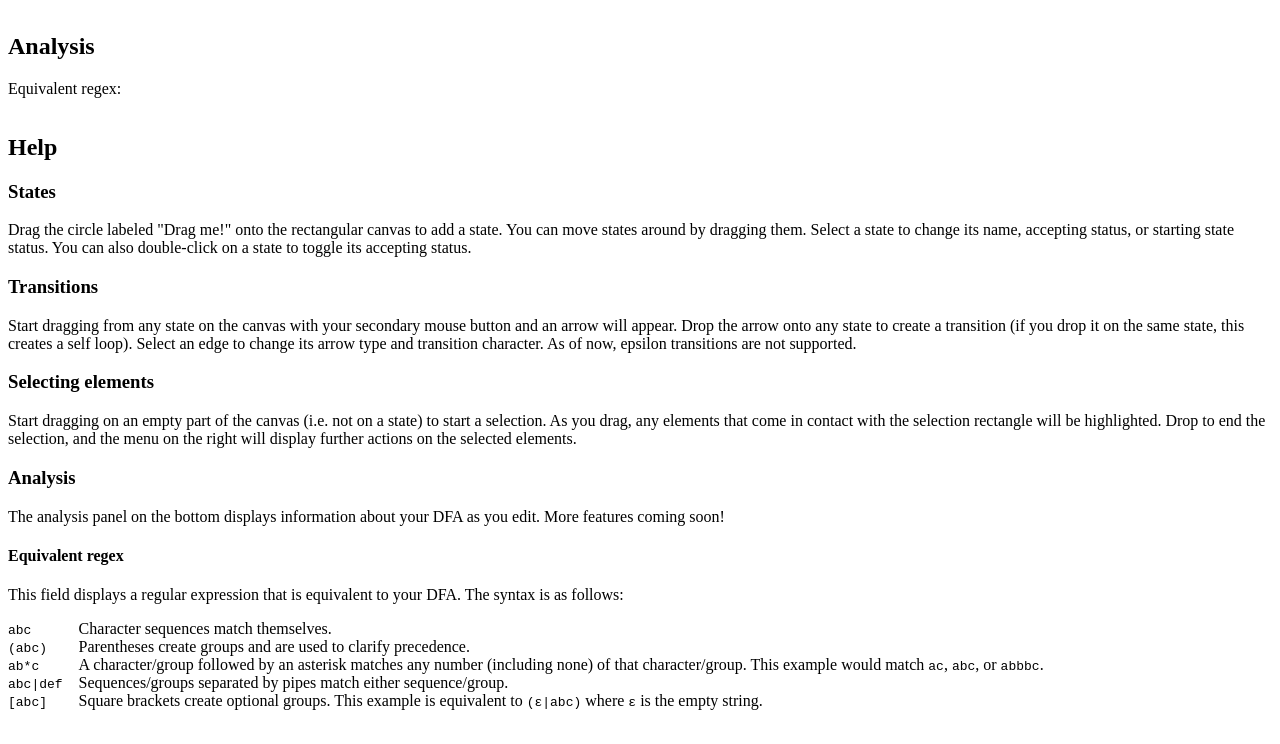
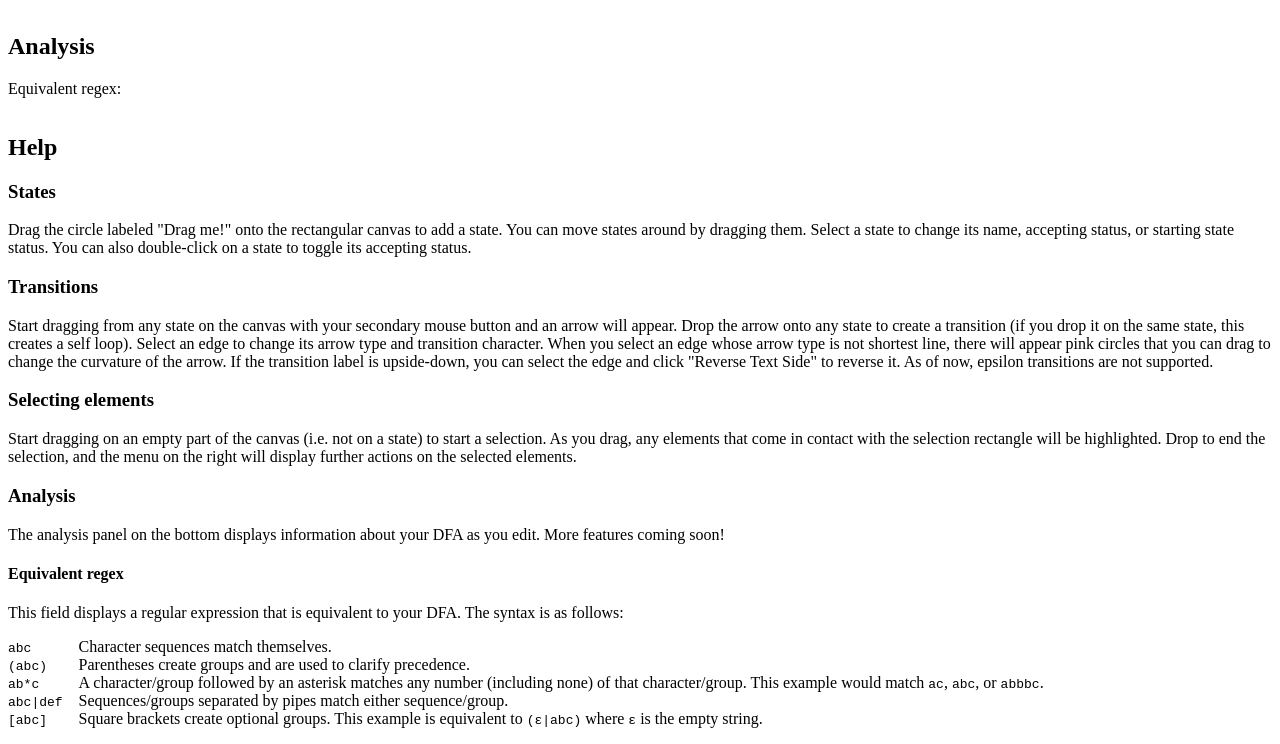
Before and after one commit to jc65536/fa-builder, a website with bundled scripts: page index.html in a window 1280 px wide. Shown: the part 685-1429 px from the top of the page. Built offline with nearby package versions, Linux system fonts and the light colour scheme.

Commit message:
Update help text

```diff
--- a/index.html
+++ b/index.html
@@ -119,8 +119,15 @@
     Start dragging from any state on the canvas with your secondary mouse
     button and an arrow will appear. Drop the arrow onto any state to create a
     transition (if you drop it on the same state, this creates a self loop).
-    Select an edge to change its arrow type and transition character. As of
-    now, epsilon transitions are not supported.
+
+    Select an edge to change its arrow type and transition character. When you
+    select an edge whose arrow type is not shortest line, there will appear
+    pink circles that you can drag to change the curvature of the arrow.
+
+    If the transition label is upside-down, you can select the edge and click
+    "Reverse Text Side" to reverse it.
+
+    As of now, epsilon transitions are not supported.
   </p>
   <h3>Selecting elements</h3>
   <p>
```
